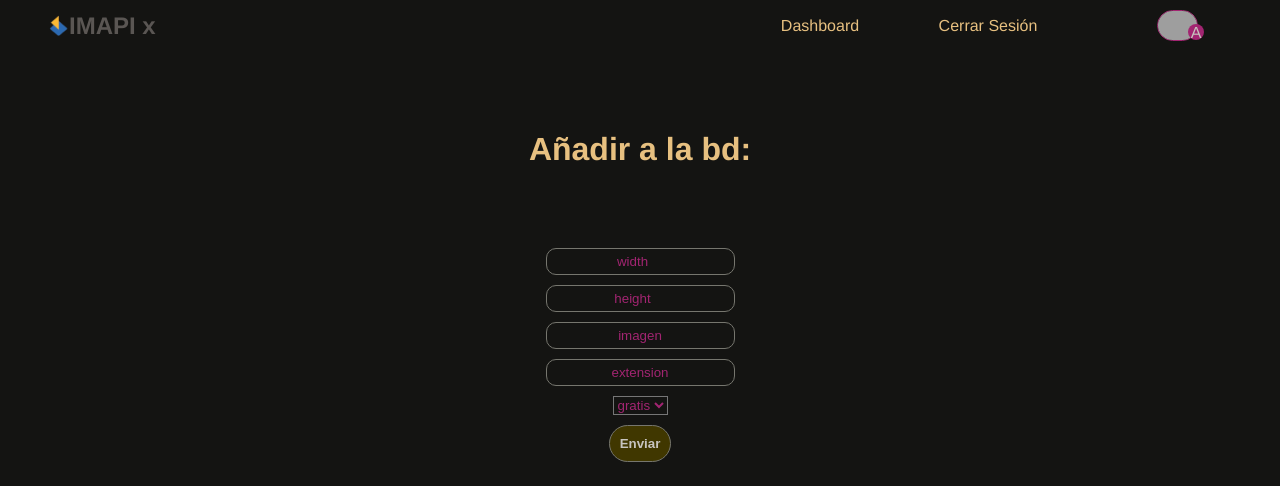
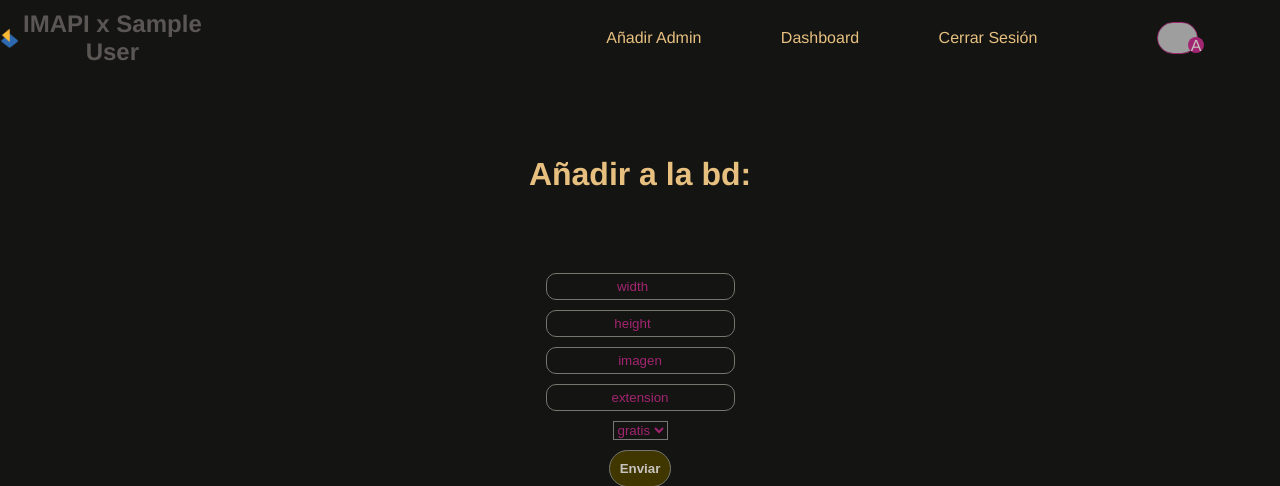
Before and after one commit to Oussamaosman02/imapi, a PHP site: page /admin/index.php in a window 1280 px wide. Shown: the top 486 px of the page. Run offline with PHP 8.4, Linux system fonts and the light colour scheme; the visitor is signed in with stand-in values (Sample User, id 1); data comes from the database, SQL or seed files in the repository; tables that the repository leaves empty or names only in its code hold one stand-in row (values such as "Sample post"); data that the repository does not hold is empty; grey boxes are pictures that could not be loaded.

Commit message:
Adding admin verification

```diff
--- a/admin/index.php
+++ b/admin/index.php
@@ -1,8 +1,17 @@
 <?php
 session_start();
-
 if (empty($_SESSION['correo'])) {
   header("location: /imapi/login");
+}
+$mail = $_SESSION['correo'];
+$conection = new mysqli("localhost", "root", "", "api");
+$conection->set_charset("utf8");
+$consulta = "SELECT * FROM admins WHERE mail='$mail'";
+$registros = mysqli_query($conection, $consulta)
+  or die("Problemas" . mysqli_error($conection));
+$reg = mysqli_fetch_array($registros);
+if (!$reg) {
+  header("location: /imapi/admin/login");
 }
 ?>
 <html lang="es">
@@ -16,21 +25,15 @@ if (empty($_SESSION['correo'])) {
 </head>
 
 <body>
-  <?php
-  $mail = $_SESSION['correo'];
-  $conection = new mysqli("localhost", "root", "", "api");
-  $conection->set_charset("utf8");
-  $consulta = "SELECT * FROM users WHERE mail='$mail'";
-  $registros = mysqli_query($conection, $consulta)
-    or die("Problemas" . mysqli_error($conection));
-  $reg = mysqli_fetch_array($registros);
-  ?>
   <nav>
     <div>
       <img src="../public/android-chrome-192x192.png" alt="imagen" />
       <h2>IMAPI x <?php echo ($reg['nombre']); ?></h2>
     </div>
     <ul>
+      <li>
+        <a href="/imapi/admin/add">Añadir Admin</a>
+      </li>
       <li>
         <a href="/imapi/dashboard">Dashboard</a>
       </li>
```
